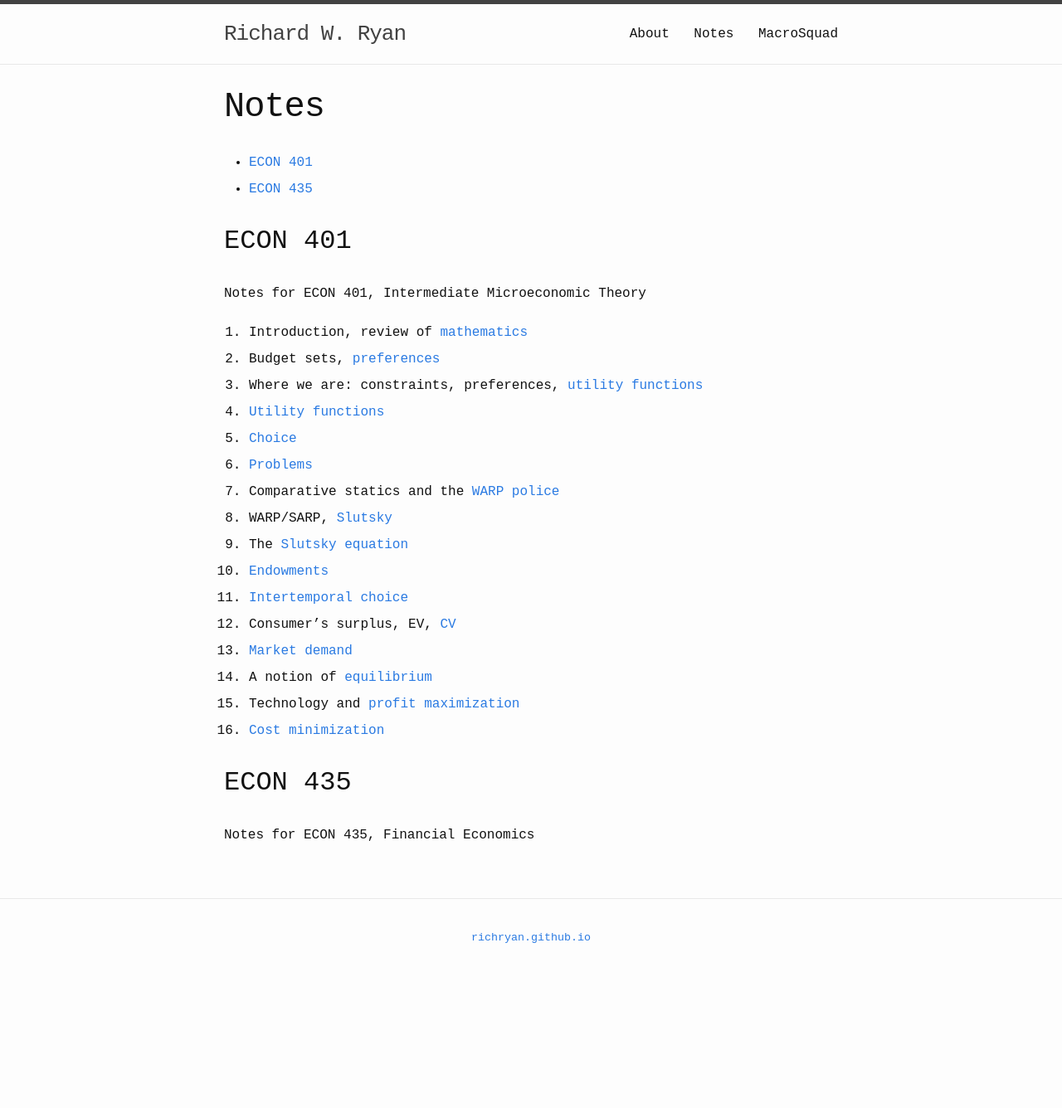
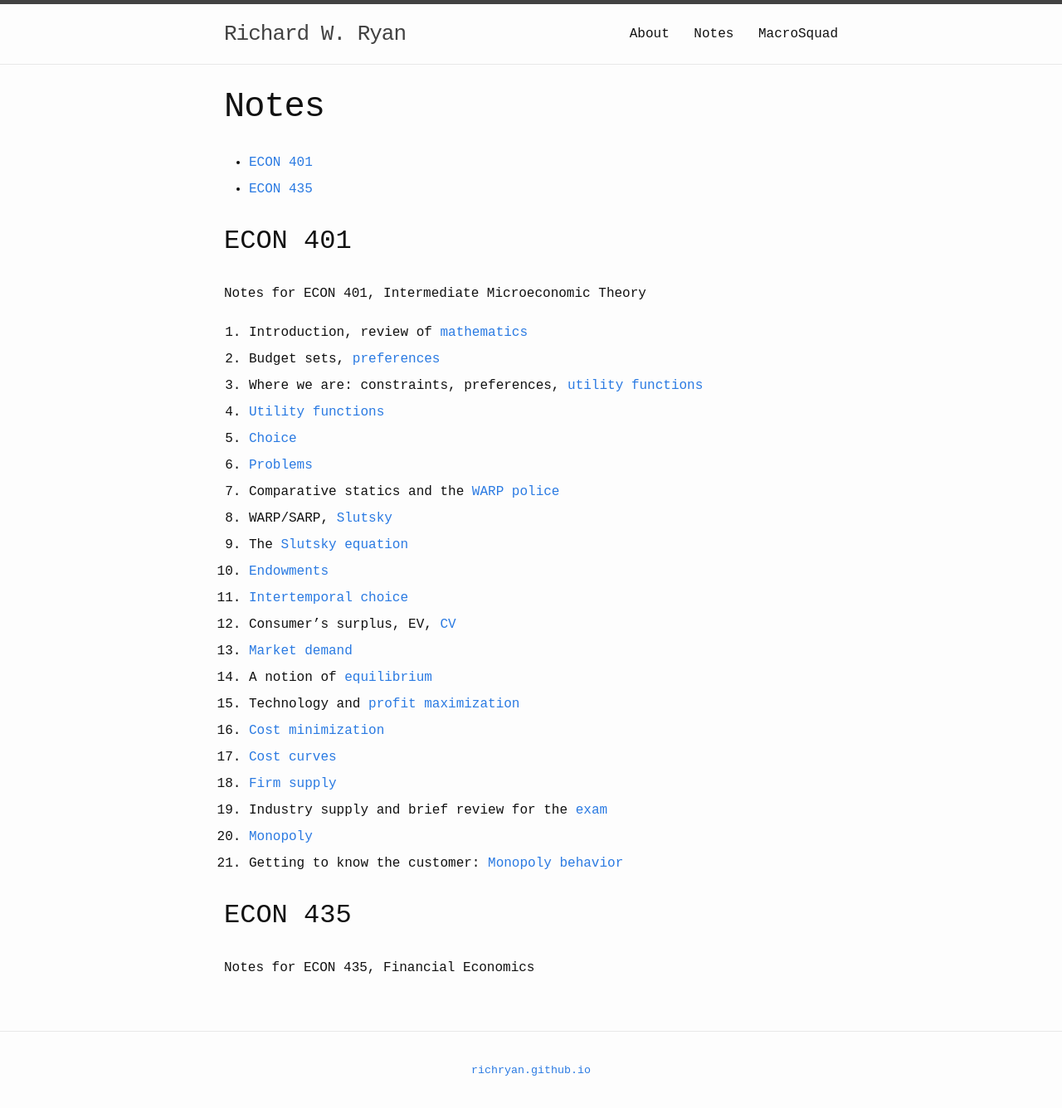
Before and after one commit to richryan/richryan.github.io, a Jekyll site: the page built from Notes.md, in a window 1280 px wide. Shown: the whole page at 83% size. Built offline with Jekyll 4.4.1, drawn with Linux system fonts in a browser that asks for light colours; before the commit the page ends 1176 px from its top, so only the background shows below that.

Commit message:
Cnt adding 401 notes

```diff
--- a/Notes.md
+++ b/Notes.md
@@ -28,6 +28,11 @@ Notes for ECON 401, Intermediate Microeconomic Theory
 14. A notion of [equilibrium]({{ site.url }}/pdfs/w2015_class14.pdf)
 15. Technology and [profit maximization]({{ site.url }}/pdfs/w2015_class15.pdf)
 16. [Cost minimization]({{ site.url }}/pdfs/w2015_class16.pdf)
+17. [Cost curves]({{ site.url }}/pdfs/w2015_class17.pdf)
+18. [Firm supply]({{ site.url }}/pdfs/w2015_class18.pdf)
+19. Industry supply and brief review for the [exam]({{ site.url }}/pdfs/w2015_class19.pdf)
+20. [Monopoly]({{ site.url }}/pdfs/w2015_class20.pdf)
+21. Getting to know the customer: [Monopoly behavior]({{ site.url }}/pdfs/w2015_class21.pdf)
 
 ## ECON 435
 Notes for ECON 435, Financial Economics
```
